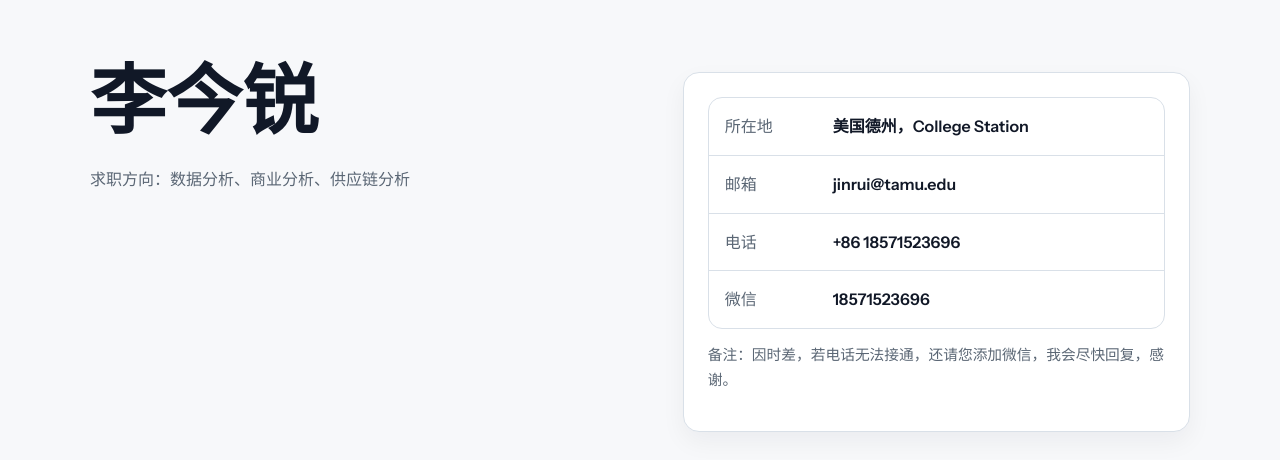
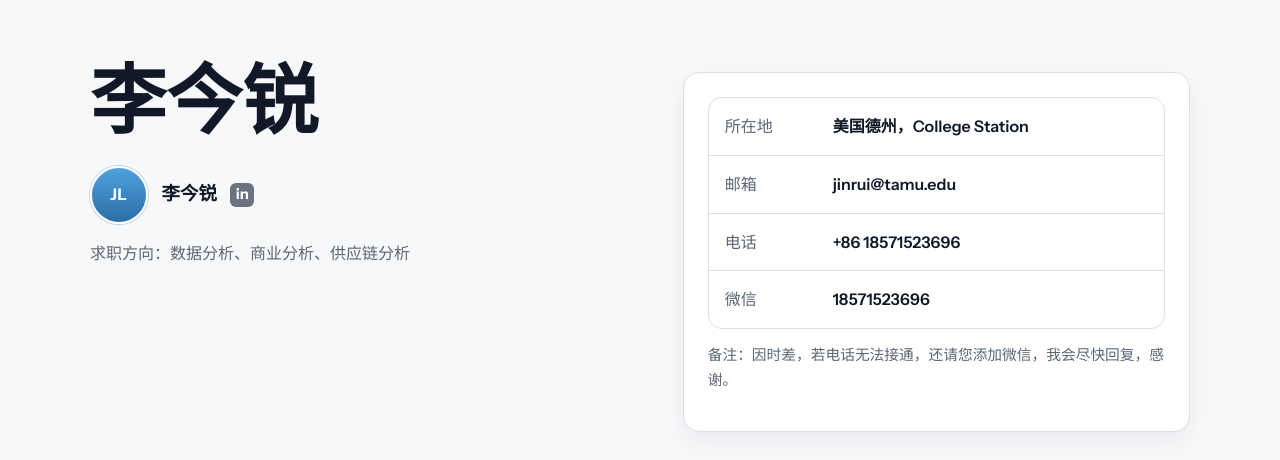
Before and after one commit to jinrui-0310/jinrui-portfolio, a Flask app: page /zh in a window 1280 px wide. Shown: the part 73-533 px from the top of the page. Run offline with Flask 3, Linux system fonts and the light colour scheme; some libraries are stand-ins or nearby versions.

Commit message:
feat: add chinese linkedin profile row

```diff
--- a/static/css/style.css
+++ b/static/css/style.css
@@ -200,6 +200,49 @@ img {
 
 .hero-copy .hero-text {
     margin-top: 1rem;
+}
+
+.profile-link {
+    display: inline-flex;
+    align-items: center;
+    gap: 0.85rem;
+    margin-top: 1rem;
+}
+
+.profile-avatar {
+    width: 58px;
+    height: 58px;
+    display: inline-flex;
+    align-items: center;
+    justify-content: center;
+    border-radius: 999px;
+    background: linear-gradient(180deg, #4fa1df, #2b6ea5);
+    border: 2px solid #fff;
+    box-shadow: 0 0 0 1px var(--line-strong);
+    color: #fff;
+    font-size: 1rem;
+    font-weight: 700;
+    letter-spacing: 0.04em;
+}
+
+.profile-name {
+    color: var(--heading);
+    font-size: 1.15rem;
+    font-weight: 600;
+}
+
+.profile-badge {
+    display: inline-flex;
+    align-items: center;
+    justify-content: center;
+    width: 24px;
+    height: 24px;
+    border-radius: 6px;
+    background: #6b7280;
+    color: #fff;
+    font-size: 0.92rem;
+    font-weight: 700;
+    line-height: 1;
 }
 
 .eyebrow {
--- a/templates/partials/home_zh.html
+++ b/templates/partials/home_zh.html
@@ -2,6 +2,11 @@
     <div class="container hero-grid">
         <div class="hero-copy reveal">
             <h1>{{ data.personal.preferred_name }}</h1>
+            <a class="profile-link" href="{{ data.personal.linkedin }}" target="_blank" rel="noopener noreferrer" aria-label="Open LinkedIn profile">
+                <span class="profile-avatar">JL</span>
+                <span class="profile-name">{{ data.personal.preferred_name }}</span>
+                <span class="profile-badge">in</span>
+            </a>
             <p class="hero-text">求职方向：数据分析、商业分析、供应链分析</p>
         </div>
         <div class="hero-panel reveal delay-1">
```
